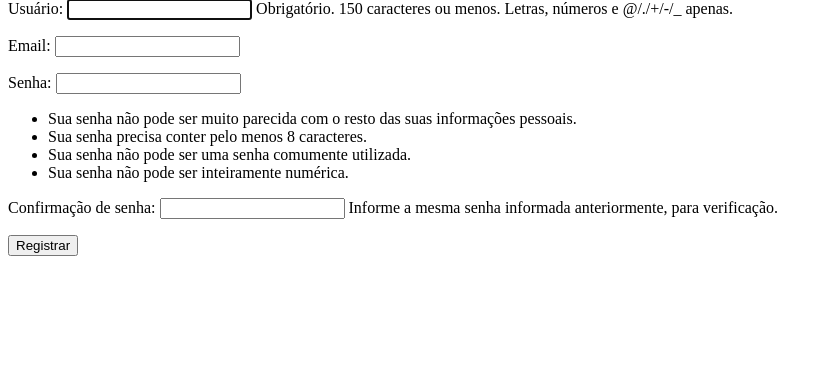
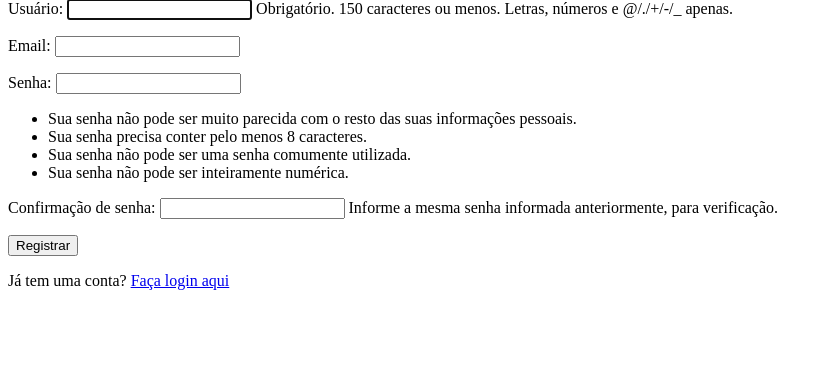
Before and after one commit to Marcelo-Rocha00/sistema-de-gerenciamento-de-tarefas, a Django app: page /registro/ in a window 1280 px wide. Shown: the part 81-450 px from the top of the page, without its empty margins (0-829 px from the left). Run offline with Django 5.2, Linux system fonts and the light colour scheme.

Commit message:
Update registro.html
adição a um botão que redireciona direto pro login pra caso o usuario ja tenha uma conta criada

```diff
--- a/gerenciamento_de_tarefa/Templates/gerenciamento_de_tarefa/registro.html
+++ b/gerenciamento_de_tarefa/Templates/gerenciamento_de_tarefa/registro.html
@@ -13,6 +13,8 @@
 
         <button type="submit">Registrar</button>
 
+        <p>Já tem uma conta? <a href="{% url 'login' %}">Faça login aqui</a></p>
+
     </form>
 </body>
 </html>
```
